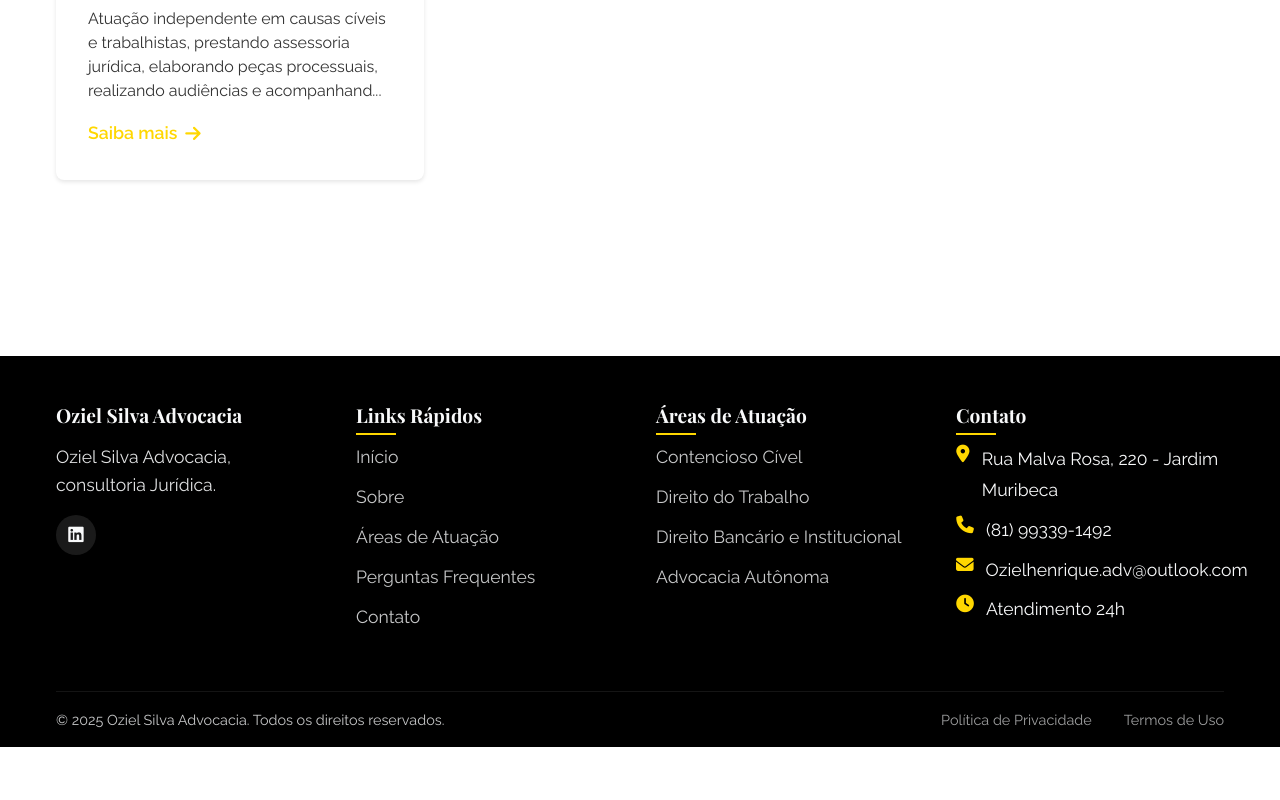
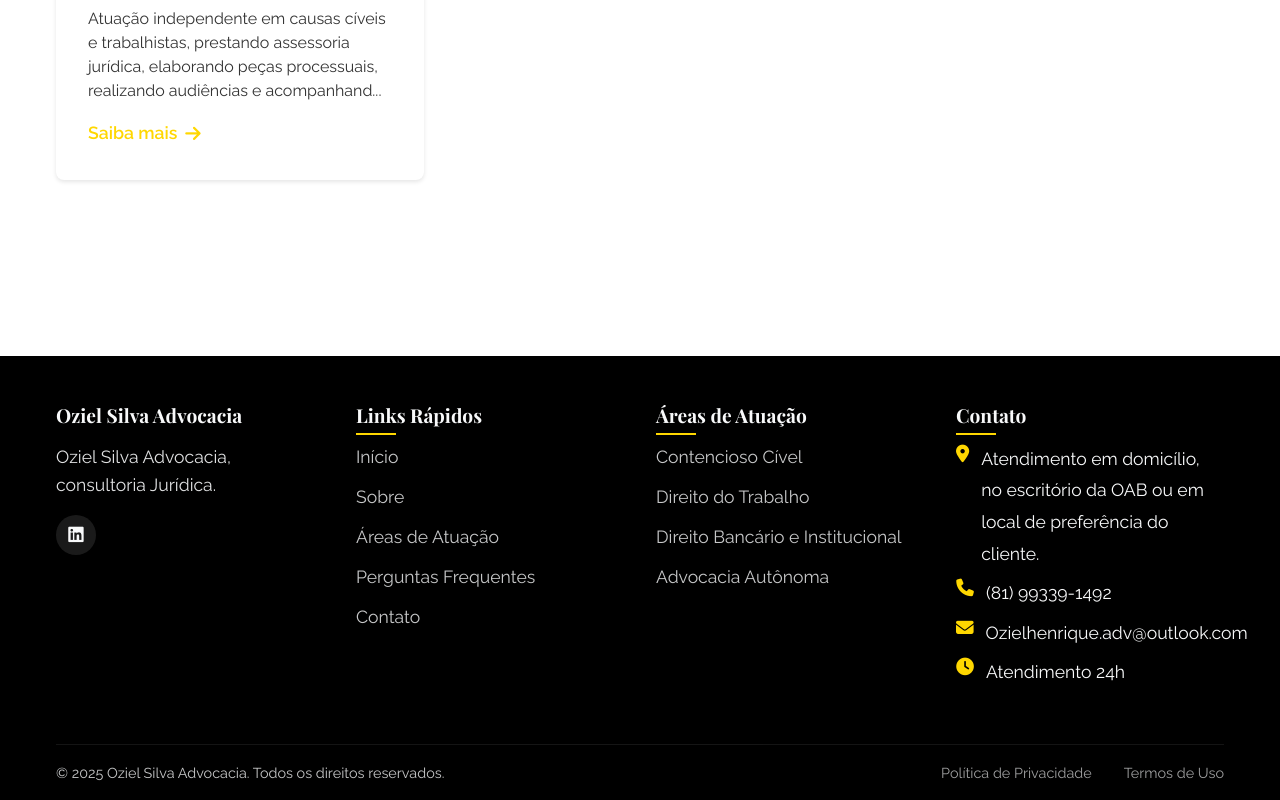
Before and after one commit to marcos-gabriel-lima/site_adv, a React app: page /areas-atuacao in a window 1280 px wide. Shown: the part 730-1530 px from the top of the page. Before the commit the page ends 1477 px from the top, so only its background shows below. Built offline with nearby package versions, Linux system fonts and the light colour scheme.

Commit message:
refactor: Rodapé atualizado para atendimento flexível (domicílio, OAB, preferência do cliente)

```diff
--- a/src/components/Footer/Footer.js
+++ b/src/components/Footer/Footer.js
@@ -73,11 +73,13 @@
           <div className="footer-contact">
             <h4>Contato</h4>
             <address>
-              <p><i className="fas fa-map-marker-alt"></i> Rua Malva Rosa, 220 - Jardim Muribeca</p>
-              {/* <p>Cidade - Estado, CEP 00000-000</p> */}{/* CEP não fornecido, pode ser adicionado depois */}
+              <p>
+                <i className="fas fa-map-marker-alt"></i>
+                Atendimento em domicílio, no escritório da OAB ou em local de preferência do cliente.
+              </p>
               <p><i className="fas fa-phone"></i> (81) 99339-1492</p>
               <p><i className="fas fa-envelope"></i> Ozielhenrique.adv@outlook.com</p>
-              <p><i className="fas fa-clock"></i> Atendimento 24h</p> {/* Adicionando horário de atendimento */}
+              <p><i className="fas fa-clock"></i> Atendimento 24h</p>
             </address>
           </div>
         </div>
```
Also changed, not shown: 1 other file (tests, documents, lock files or other folders).
